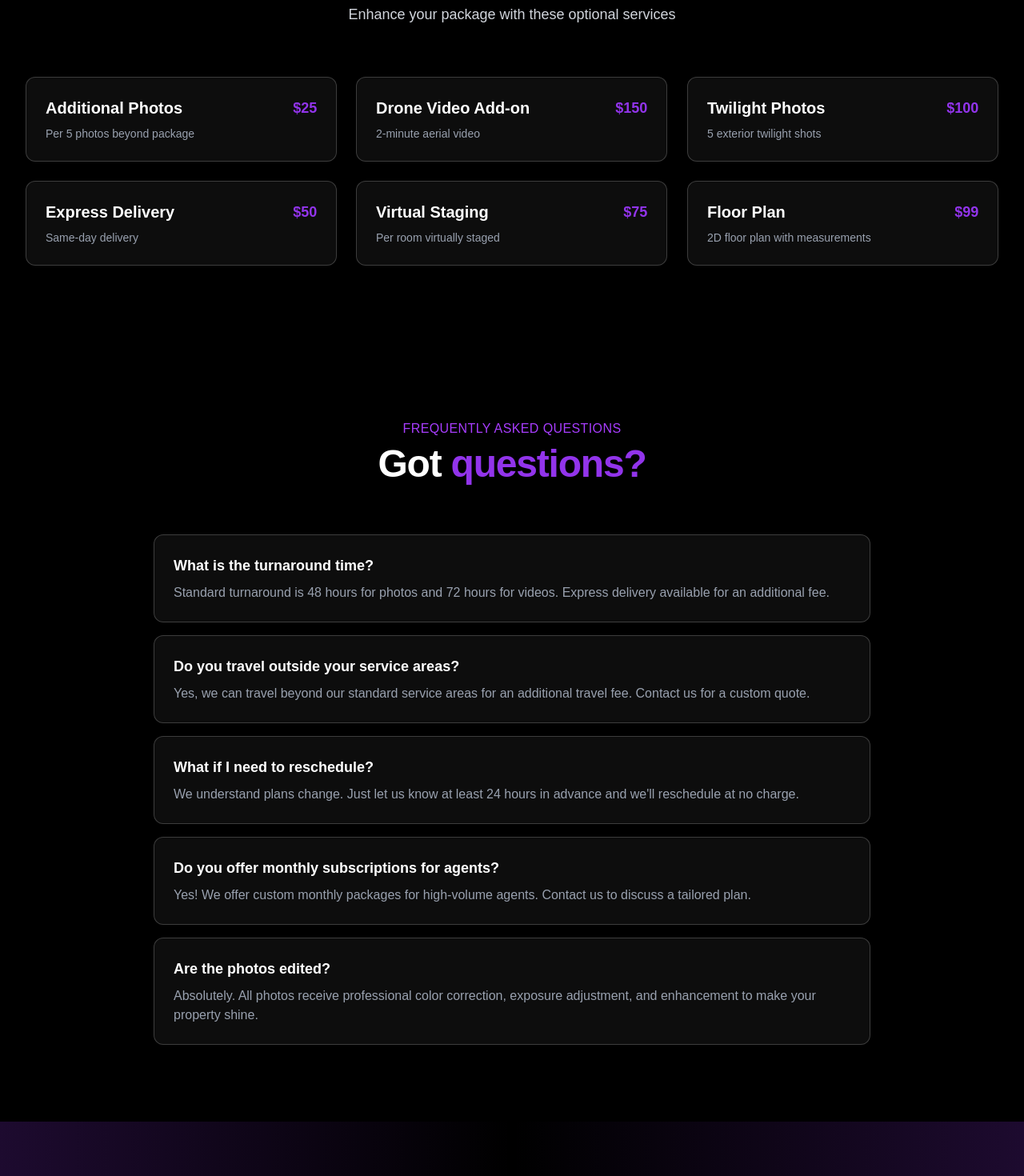
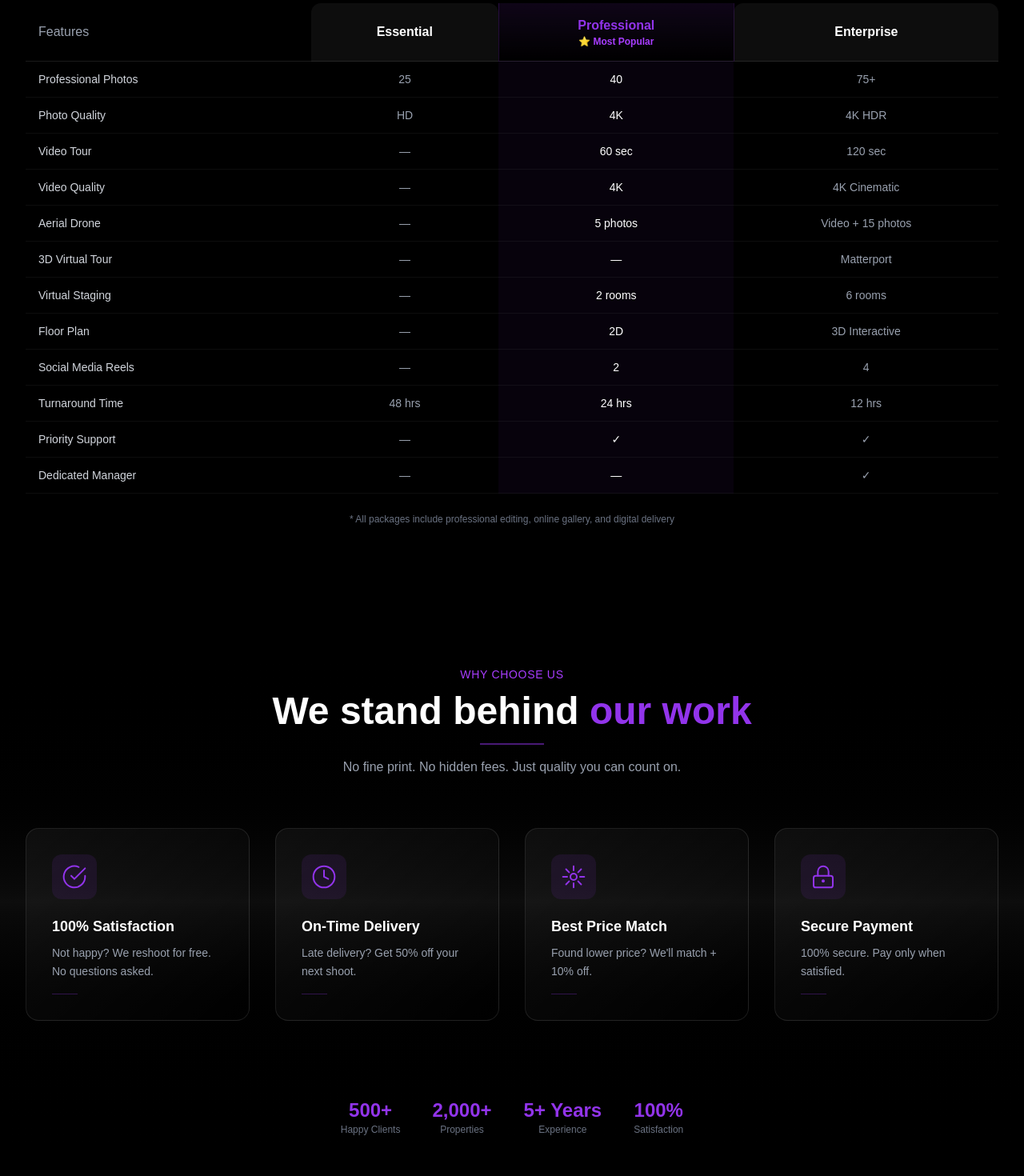
Before and after one commit to nafeesxcoder/TimexMedia, a Next.js app: page /pricing in a window 1280 px wide. Shown: the part 1480-2950 px from the top of the page at 80% size. Built offline with nearby package versions, Linux system fonts and the light colour scheme.

Commit message:
add more section in pricing section

```diff
--- /dev/null
+++ b/app/pricing/ComparisonTable.tsx
@@ -0,0 +1,147 @@
+"use client";
+
+import AnimateOnView from "../components/AnimateOnView";
+
+const comparisonData = [
+  {
+    feature: "Professional Photos",
+    essential: "25",
+    professional: "40",
+    enterprise: "75+",
+  },
+  {
+    feature: "Photo Quality",
+    essential: "HD",
+    professional: "4K",
+    enterprise: "4K HDR",
+  },
+  {
+    feature: "Video Tour",
+    essential: "—",
+    professional: "60 sec",
+    enterprise: "120 sec",
+  },
+  {
+    feature: "Video Quality",
+    essential: "—",
+    professional: "4K",
+    enterprise: "4K Cinematic",
+  },
+  {
+    feature: "Aerial Drone",
+    essential: "—",
+    professional: "5 photos",
+    enterprise: "Video + 15 photos",
+  },
+  {
+    feature: "3D Virtual Tour",
+    essential: "—",
+    professional: "—",
+    enterprise: "Matterport",
+  },
+  {
+    feature: "Virtual Staging",
+    essential: "—",
+    professional: "2 rooms",
+    enterprise: "6 rooms",
+  },
+  {
+    feature: "Floor Plan",
+    essential: "—",
+    professional: "2D",
+    enterprise: "3D Interactive",
+  },
+  {
+    feature: "Social Media Reels",
+    essential: "—",
+    professional: "2",
+    enterprise: "4",
+  },
+  {
+    feature: "Turnaround Time",
+    essential: "48 hrs",
+    professional: "24 hrs",
+    enterprise: "12 hrs",
+  },
+  {
+    feature: "Priority Support",
+    essential: "—",
+    professional: "✓",
+    enterprise: "✓",
+  },
+  {
+    feature: "Dedicated Manager",
+    essential: "—",
+    professional: "—",
+    enterprise: "✓",
+  },
+];
+
+export default function ComparisonTable() {
+  return (
+    <section className="py-12 sm:py-16 md:py-20 px-4 sm:px-6 lg:px-8 bg-black/30">
+      <div className="max-w-7xl mx-auto">
+        <AnimateOnView animation="fade-in-down" className="text-center mb-10">
+          <p className="text-brand-400 text-sm sm:text-base font-medium uppercase tracking-wide">
+            Compare Packages
+          </p>
+          <h2 className="text-2xl sm:text-3xl md:text-4xl font-bold text-white mt-2">
+            Find the perfect <span className="text-brand">fit</span>
+          </h2>
+        </AnimateOnView>
+
+        <div className="overflow-x-auto">
+          <table className="w-full border-collapse">
+            <thead>
+              <tr className="border-b border-white/10">
+                <th className="text-left py-4 px-4 text-gray-400 font-medium">
+                  Features
+                </th>
+                <th className="text-center py-4 px-4 text-white font-semibold bg-white/5 rounded-t-xl">
+                  Essential
+                </th>
+                <th className="text-center py-4 px-4 text-brand font-semibold bg-gradient-to-b from-brand/10 to-transparent border-x border-brand/20">
+                  Professional
+                  <span className="block text-xs text-brand-400">
+                    ⭐ Most Popular
+                  </span>
+                </th>
+                <th className="text-center py-4 px-4 text-white font-semibold bg-white/5 rounded-t-xl">
+                  Enterprise
+                </th>
+              </tr>
+            </thead>
+            <tbody>
+              {comparisonData.map((row, i) => (
+                <tr
+                  key={row.feature}
+                  className="border-b border-white/5 hover:bg-white/5 transition-colors"
+                >
+                  <td className="py-3 px-4 text-gray-300 text-sm font-medium">
+                    {row.feature}
+                  </td>
+                  <td className="py-3 px-4 text-center text-gray-400 text-sm">
+                    {row.essential}
+                  </td>
+                  <td className="py-3 px-4 text-center text-white text-sm bg-brand/5">
+                    {row.professional}
+                  </td>
+                  <td className="py-3 px-4 text-center text-gray-400 text-sm">
+                    {row.enterprise}
+                  </td>
+                </tr>
+              ))}
+            </tbody>
+          </table>
+        </div>
+
+        <div className="mt-6 text-center">
+          <p className="text-gray-500 text-xs">
+            * All packages include professional editing, online gallery, and
+            digital delivery
+          </p>
+        </div>
+      </div>
+    </section>
+  );
+}
--- /dev/null
+++ b/app/pricing/TrustBadges.tsx
@@ -0,0 +1,171 @@
+"use client";
+
+import AnimateOnView from "../components/AnimateOnView";
+import { motion } from "framer-motion";
+
+const guarantees = [
+  {
+    title: "100% Satisfaction",
+    description: "Not happy? We reshoot for free. No questions asked.",
+    icon: (
+      <svg
+        className="w-8 h-8"
+        viewBox="0 0 24 24"
+        fill="none"
+        stroke="currentColor"
+      >
+        <path
+          d="M22 11.08V12a10 10 0 1 1-5.93-9.14"
+          strokeWidth="1.5"
+          strokeLinecap="round"
+        />
+        <polyline
+          points="22 4 12 14.01 9 11.01"
+          strokeWidth="1.5"
+          strokeLinecap="round"
+        />
+      </svg>
+    ),
+  },
+  {
+    title: "On-Time Delivery",
+    description: "Late delivery? Get 50% off your next shoot.",
+    icon: (
+      <svg
+        className="w-8 h-8"
+        viewBox="0 0 24 24"
+        fill="none"
+        stroke="currentColor"
+      >
+        <circle cx="12" cy="12" r="10" strokeWidth="1.5" />
+        <polyline
+          points="12 6 12 12 16 14"
+          strokeWidth="1.5"
+          strokeLinecap="round"
+        />
+      </svg>
+    ),
+  },
+  {
+    title: "Best Price Match",
+    description: "Found lower price? We'll match + 10% off.",
+    icon: (
+      <svg
+        className="w-8 h-8"
+        viewBox="0 0 24 24"
+        fill="none"
+        stroke="currentColor"
+      >
+        <path
+          d="M12 2v4M12 18v4M4.93 4.93l2.83 2.83M16.24 16.24l2.83 2.83M2 12h4M18 12h4M4.93 19.07l2.83-2.83M16.24 7.76l2.83-2.83"
+          strokeWidth="1.5"
+          strokeLinecap="round"
+        />
+        <circle cx="12" cy="12" r="3" strokeWidth="1.5" />
+      </svg>
+    ),
+  },
+  {
+    title: "Secure Payment",
+    description: "100% secure. Pay only when satisfied.",
+    icon: (
+      <svg
+        className="w-8 h-8"
+        viewBox="0 0 24 24"
+        fill="none"
+        stroke="currentColor"
+      >
+        <rect
+          x="3"
+          y="11"
+          width="18"
+          height="11"
+          rx="2"
+          ry="2"
+          strokeWidth="1.5"
+        />
+        <path
+          d="M7 11V7a5 5 0 0 1 10 0v4"
+          strokeWidth="1.5"
+          strokeLinecap="round"
+        />
+        <circle cx="12" cy="16" r="1" fill="currentColor" />
+      </svg>
+    ),
+  },
+];
+
+export default function TrustBadges() {
+  return (
+    <section className="py-24 px-4 sm:px-6 lg:px-8 bg-gradient-to-b from-black via-white/5 to-black">
+      <div className="max-w-7xl mx-auto">
+        <AnimateOnView animation="fade-in-down" className="text-center mb-16">
+          <p className="text-brand-400 text-sm font-medium uppercase tracking-wider">
+            Why Choose Us
+          </p>
+          <h2 className="text-4xl sm:text-5xl font-bold text-white mt-3">
+            We stand behind <span className="text-brand">our work</span>
+          </h2>
+          <div className="w-20 h-0.5 bg-brand/50 mx-auto mt-4" />
+          <p className="text-gray-400 mt-4 max-w-2xl mx-auto">
+            No fine print. No hidden fees. Just quality you can count on.
+          </p>
+        </AnimateOnView>
+
+        <div className="grid grid-cols-1 md:grid-cols-2 lg:grid-cols-4 gap-8">
+          {guarantees.map((item, i) => (
+            <AnimateOnView
+              key={item.title}
+              animation="fade-in-up"
+              delay={`${0.05 + i * 0.05}s`}
+            >
+              <motion.div
+                whileHover={{ y: -5 }}
+                className="relative group h-full p-8 rounded-2xl bg-gradient-to-br from-white/5 to-transparent border border-white/10 hover:border-brand/40 transition-all duration-500"
+              >
+                <div className="absolute inset-0 rounded-2xl bg-gradient-to-br from-brand/5 to-transparent opacity-0 group-hover:opacity-100 transition-opacity" />
+
+                <div className="relative">
+                  <div className="w-14 h-14 rounded-xl bg-brand/10 flex items-center justify-center mb-5 text-brand group-hover:scale-110 transition-transform">
+                    {item.icon}
+                  </div>
+
+                  <h3 className="text-white font-bold text-lg mb-2">
+                    {item.title}
+                  </h3>
+
+                  <p className="text-gray-400 text-sm leading-relaxed">
+                    {item.description}
+                  </p>
+
+                  <div className="mt-4 w-8 h-px bg-brand/30 group-hover:w-12 transition-all" />
+                </div>
+              </motion.div>
+            </AnimateOnView>
+          ))}
+        </div>
+
+        {/* Trust Badge with Stats */}
+        <AnimateOnView animation="fade-in-up" delay="0.3s">
+          <div className="mt-16 pt-8 text-center">
+            <div className="inline-flex flex-wrap justify-center gap-6 md:gap-10">
+              {[
+                { label: "Happy Clients", value: "500+" },
+                { label: "Properties", value: "2,000+" },
+                { label: "Experience", value: "5+ Years" },
+                { label: "Satisfaction", value: "100%" },
+              ].map((stat, i) => (
+                <div key={stat.label} className="text-center">
+                  <div className="text-2xl font-bold text-brand">
+                    {stat.value}
+                  </div>
+                  <div className="text-gray-500 text-xs">{stat.label}</div>
+                </div>
+              ))}
+            </div>
+          </div>
+        </AnimateOnView>
+      </div>
+    </section>
+  );
+}
--- a/app/pricing/page.tsx
+++ b/app/pricing/page.tsx
@@ -3,6 +3,8 @@ import Footer from "../components/Footer";
 import AnimateOnView from "../components/AnimateOnView";
 import Image from "next/image";
 import Link from "next/link";
+import ComparisonTable from "./ComparisonTable";
+import TrustBadges from "./TrustBadges";
 
 export const metadata = {
   title: "Pricing - Timex Media",
@@ -100,7 +102,7 @@ export default function PricingPage() {
     <div className="min-h-screen overflow-x-hidden w-full max-w-[100vw] text-gray-100 bg-black">
       <Header />
 
-      {/* Hero Section  */}
+      {/* Hero Section */}
       <section className="relative h-[40vh] min-h-[280px] sm:min-h-[320px] md:min-h-[380px] max-h-[55dvh] flex items-center justify-center overflow-hidden">
         <AnimateOnView
           animation="blur-in"
@@ -220,6 +222,12 @@ export default function PricingPage() {
           </div>
         </div>
       </section>
+
+      {/* Comparison Table */}
+      <ComparisonTable />
+
+      {/* Trust Badges - */}
+      <TrustBadges />
 
       {/* Add-ons Section */}
       <section className="py-12 sm:py-16 md:py-24 px-4 sm:px-6 lg:px-8 bg-black/20">
```
